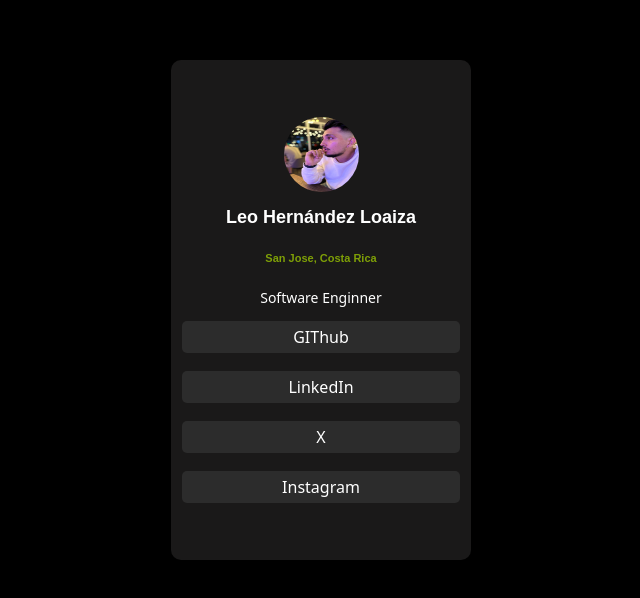
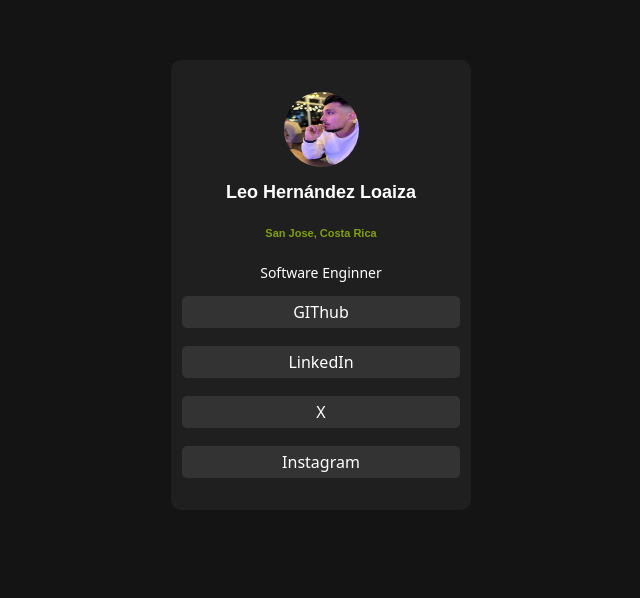
Before and after one commit to 0LHL0/Social-Profile-, a plain HTML site: page index.html in a window 1280 px wide. Shown: the part 148-746 px from the top of the page, without its empty margins (319-959 px from the left). Drawn offline with Linux system fonts and the light colour scheme.

Commit message:
Mas cambios

```diff
--- a/styles.css
+++ b/styles.css
@@ -1,11 +1,11 @@
 body {
-    background-color: black
+    background-color: hsl(0, 0%, 8%)
 }
 
 .contenedor {
-    background: rgb(26, 25, 25);
+    background:hsl(0, 0%, 12%);
     width: 300px;
-    height: 500px;
+    height: 450px;
     margin: auto;
     border-radius: 10px;
     display: flex;
@@ -15,7 +15,8 @@ body {
     justify-content: center;
     position: relative;
     top: 200px;
-
+    min-width: 250px;
+    max-width: 1440px;
 
 }
 
@@ -48,7 +49,7 @@ p {
 }
 
 a {
-    background: rgb(44, 44, 44);
+    background: hsl(0, 0%, 20%);
     color: white;
     text-decoration: none;
     padding: 5px 100px;
@@ -57,9 +58,6 @@ a {
     font-family: system-ui, -apple-system, BlinkMacSystemFont, 'Segoe UI', Roboto, Oxygen, Ubuntu, Cantarell, 'Open Sans', 'Helvetica Neue', sans-serif;
     justify-content: space-evenly;
     flex: auto;
-
-
-
 }
 
 a:hover {
@@ -67,5 +65,6 @@ a:hover {
     color: black;
     font-family: system-ui, -apple-system, BlinkMacSystemFont, 'Segoe UI', Roboto, Oxygen, Ubuntu, Cantarell, 'Open Sans', 'Helvetica Neue', sans-serif;
     font-weight: bold;
-    transition: 0.4s;
+    transition: 0.6s;
+
 }
```
